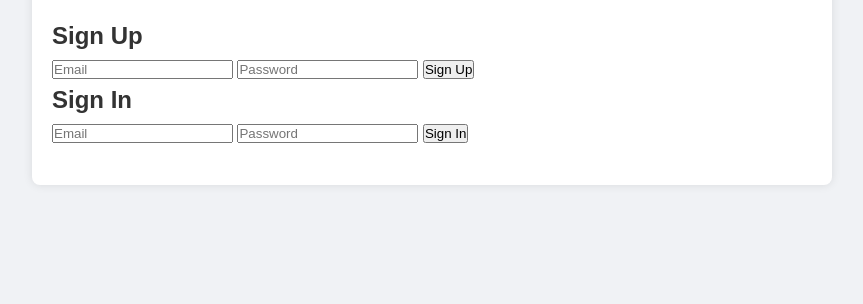
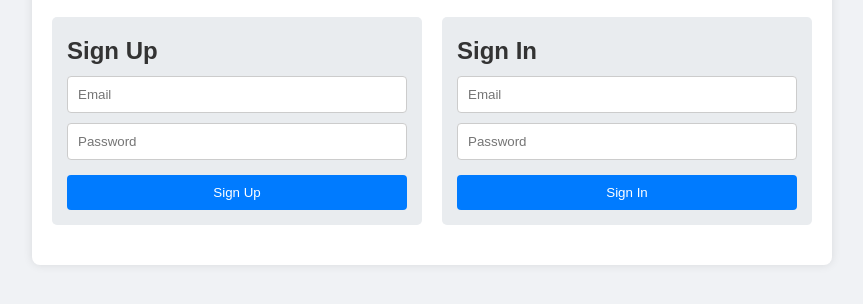
Before and after one commit to diaahuss/BUZZU, a website with bundled scripts: page index.html in a window 1280 px wide. Shown: the part 94-398 px from the top of the page, without its empty margins (208-1071 px from the left). Built offline with nearby package versions, Linux system fonts and the light colour scheme; some packages are replaced by stand-ins of ours.

Commit message:
Update styles.css

```diff
--- a/styles.css
+++ b/styles.css
@@ -32,24 +32,23 @@ h1 {
   margin-bottom: 20px;
 }
 
-/* Authentication container */
-.auth-container {
+/* Authentication section */
+#auth-section {
   display: flex;
-  flex-wrap: wrap;
   justify-content: space-between;
   gap: 20px;
 }
 
-/* Authentication sections */
-.auth-section {
-  flex: 1 1 300px;
+/* Forms styling */
+#signup-form, #signin-form {
+  flex: 1;
   background-color: #e9ecef;
   padding: 15px;
   border-radius: 5px;
 }
 
 /* Input fields */
-.auth-section input {
+input[type="email"], input[type="password"] {
   width: 100%;
   padding: 10px;
   margin: 5px 0;
@@ -58,7 +57,7 @@ h1 {
 }
 
 /* Buttons */
-.auth-section button {
+button {
   width: 100%;
   padding: 10px;
   background-color: #007bff;
@@ -66,10 +65,17 @@ h1 {
   border: none;
   border-radius: 4px;
   cursor: pointer;
+  margin-top: 10px;
 }
 
-.auth-section button:hover {
+button:hover {
   background-color: #0056b3;
+}
+
+/* User section */
+#user-section {
+  text-align: center;
+  margin-top: 20px;
 }
 
 /* Message paragraph */
```
